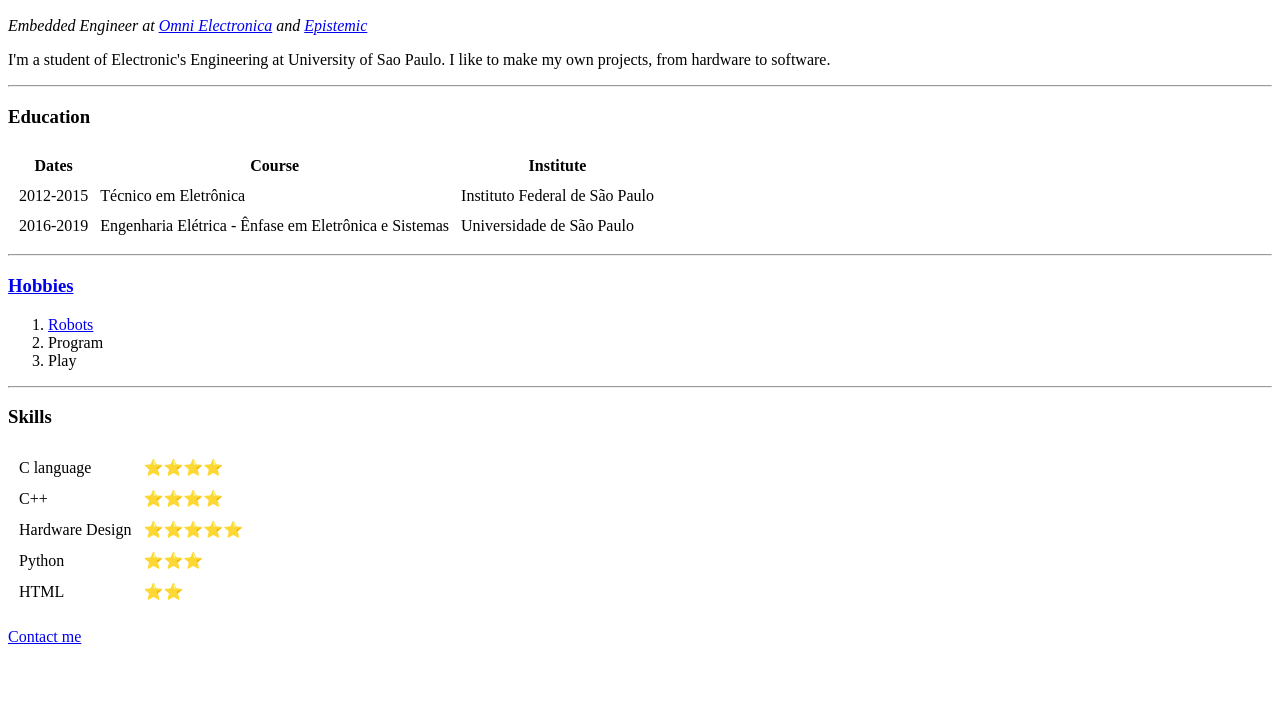
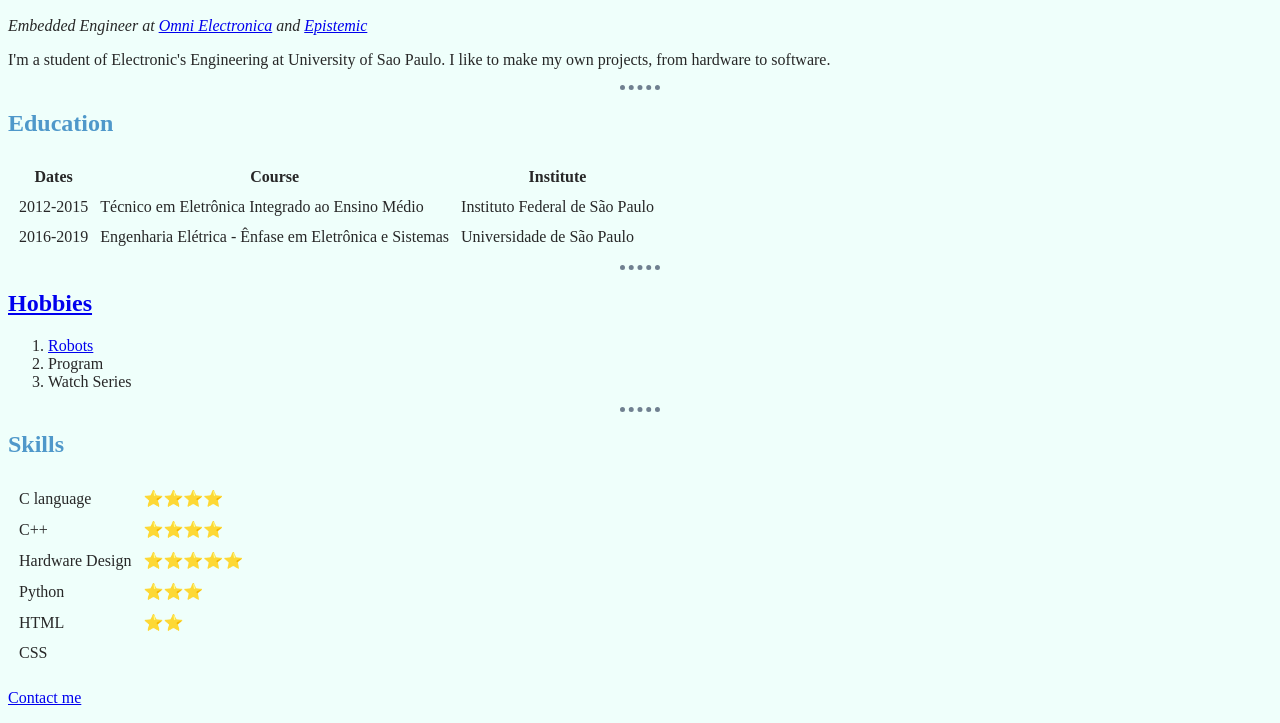
Before and after one commit to IsaBologna/CV, a plain HTML site: page index.html in a window 1280 px wide. Shown: the part 283-1006 px from the top of the page. Before the commit the page ends 945 px from the top, so only its background shows below. Drawn offline with Linux system fonts and the light colour scheme.

Commit message:
Include some css

```diff
--- /dev/null
+++ b/css/styles.css
@@ -0,0 +1,26 @@
+h1{
+    color: #50d890;
+}
+h2{
+    color: #4f98ca;
+}
+h3{
+    color: #4f98ca;
+}
+body {
+    background-color: #effffb;
+    color: #272727;
+}
+
+hr {
+    border-style: none;
+    border-color: slategray;
+    border-top-style: dotted;
+    /* border-bottom-style: none;
+    border-left-style: none;
+    border-right-style: none; */
+    /* border-width: 1px; */
+    height: 0px;
+    border-top-width: 5px;
+    width: 40px;
+}
--- a/index.html
+++ b/index.html
@@ -4,9 +4,10 @@
 <head>
   <meta charset="utf-8">
   <title>My personal blog</title>
+  <link rel="stylesheet" href="css/styles.css">
 </head>
 
-<body>
+<body style="">
   <h1>Isabella Bologna</h1>
   <img
     src="https://scontent.fgru5-1.fna.fbcdn.net/v/t31.0-8/s960x960/13323818_1116963435009281_2413095071244567556_o.jpg?_nc_cat=106&_nc_ohc=9CXnQVmOeVoAQkb1CiL5pRF_MPbDBH7qw2GQo5tiiv5PF8xl8ZnAY3cXg&_nc_ht=scontent.fgru5-1.fna&oh=ddf552e0eaeca6b7e8bb40c870aee4af&oe=5E6EDA3A"
@@ -17,7 +18,7 @@
   <p>I'm a student of Electronic's Engineering at University of Sao Paulo. I like to make my own projects, from hardware
     to software. </p>
   <hr>
-  <h3>Education</h3>
+  <h2>Education</h2>
   <table cellspacing="10">
     <thead>
       <tr>
@@ -29,7 +30,7 @@
     <tbody>
       <tr>
         <td>2012-2015</td>
-        <td>Técnico em Eletrônica</td>
+        <td>Técnico em Eletrônica Integrado ao Ensino Médio</td>
         <td>Instituto Federal de São Paulo</td>
       </tr>
       <tr>
@@ -41,15 +42,15 @@
   </table>
 
   <hr>
-  <h3><a href="hobbies.html">Hobbies</a></h3>
+  <h2><a href="hobbies.html">Hobbies</a></h2>
   <ol>
     <li><a href="https://www.thunderatz.org">Robots</a></li>
     <li>Program</li>
-    <li>Play</li>
+    <li>Watch Series</li>
   </ol>
 
   <hr>
-  <h3>Skills</h3>
+  <h2>Skills</h2>
   <table cellspacing="10">
     <tbody>
       <tr>
@@ -72,6 +73,10 @@
         <td>HTML</td>
         <td>⭐⭐</td>
       </tr>
+      <tr>
+        <td>CSS</td>
+        <td></td>
+      </tr>
     </tbody>
   </table>
 
```
